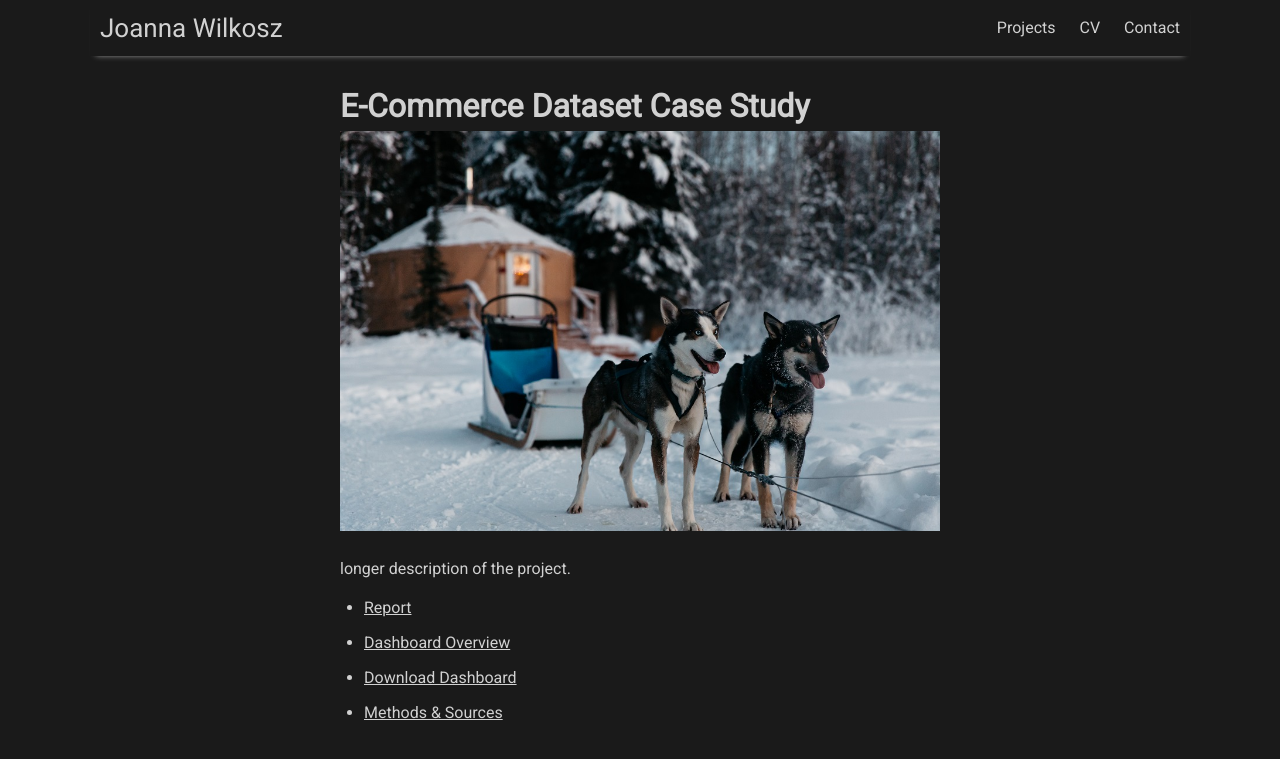
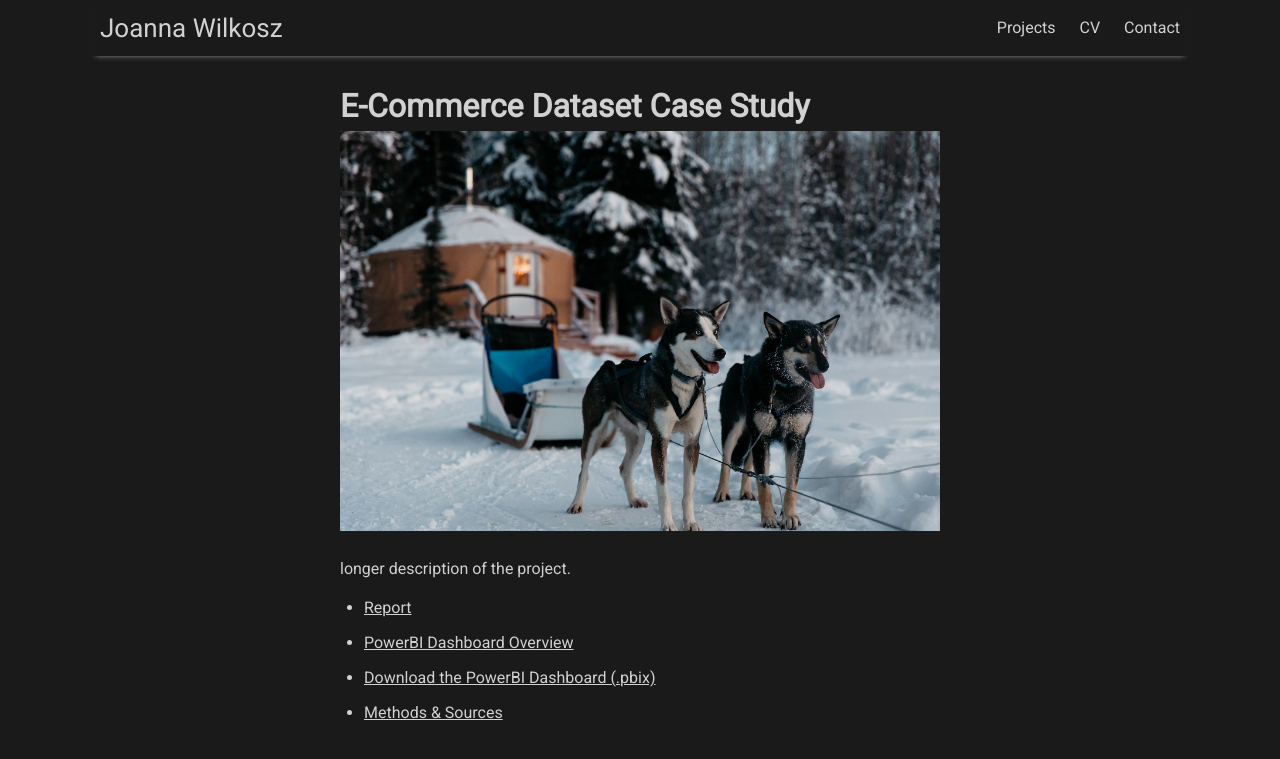
Before and after one commit to joanna-wi/joanna-wi.github.io, a Jekyll site: the page built from _projects/project-1.md, in a window 1280 px wide. Shown: the top 759 px of the page. Built offline with Jekyll 4.4.1, drawn with Linux system fonts in a browser that asks for light colours; nearby versions of some CDN libraries.

Commit message:
Update project-1.md

```diff
--- a/_projects/project-1.md
+++ b/_projects/project-1.md
@@ -7,6 +7,6 @@ image: arctic-1.jpg
 longer description of the project.
 
 - [Report](https://joanna-wi.github.io/Project-1/Olist%20Report.pdf)
-- [Dashboard Overview](https://joanna-wi.github.io/Project-1/Dashboard%20overview/Page%203.jpg)
-- [Download Dashboard](https://joanna-wi.github.io/Project-1/Project%201%20-%20Dashboard.pbix)
+- [PowerBI Dashboard Overview](https://joanna-wi.github.io/Project-1/Dashboard%20overview/Page%203.jpg)
+- [Download the PowerBI Dashboard (.pbix)](https://joanna-wi.github.io/Project-1/Project%201%20-%20Dashboard.pbix)
 - [Methods & Sources](https://joanna-wi.github.io/Project-1/Methods%20and%20sources.pdf)
```
